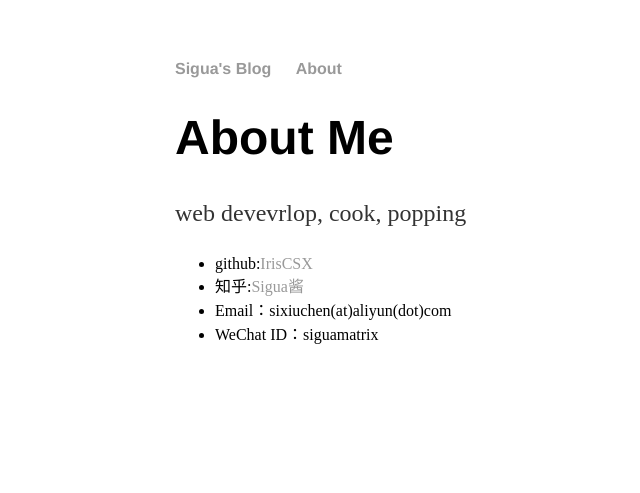
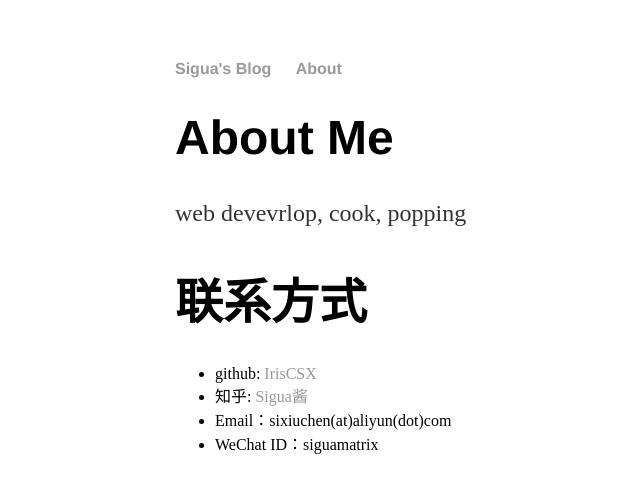
Before and after one commit to IrisCSX/IrisCSX.github.io, a Jekyll site: the page built from about/index.html, in a window 1280 px wide. Shown: the top 493 px of the page, without its empty margins (17-657 px from the left). Built offline with Jekyll 4.4.1, drawn with Linux system fonts in a browser that asks for light colours.

Commit message:
Update index.html

```diff
--- a/about/index.html
+++ b/about/index.html
@@ -7,9 +7,10 @@ title: About Sigua
   <h1>About Me</h1>
   <p>web devevrlop, cook, popping</p>
 
+  <h1>联系方式</h1>
   <ul class="contacts">
-    <li>github:<a href="https://github.com/IrisCSX">IrisCSX</a></li>
-    <li>知乎:<a href="https://www.zhihu.com/people/chen-si-xiu/activities">Sigua酱</a></li>
+    <li>github: <a href="https://github.com/IrisCSX">IrisCSX</a></li>
+    <li>知乎: <a href="https://www.zhihu.com/people/chen-si-xiu/activities">Sigua酱</a></li>
     <li>Email：sixiuchen(at)aliyun(dot)com</li>
     <li>WeChat ID：siguamatrix</li>
   </ul>
```
